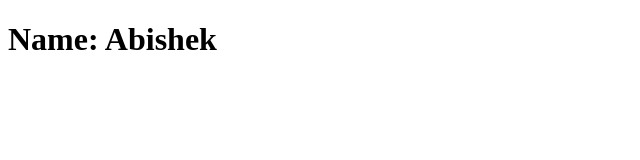
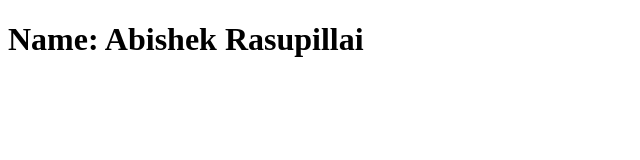
Before and after one commit to Abishek110604/Firsttry, a plain HTML site: page index.html in a window 1280 px wide. Shown: the whole page, without its empty margins (0-640 px from the left). Drawn offline with Linux system fonts and the light colour scheme.

Commit message:
fix : added my lastname

```diff
--- a/index.html
+++ b/index.html
@@ -6,7 +6,7 @@
     <title>Document</title>
 </head>
 <body>
-    <h1>Name: Abishek</h1>
+    <h1>Name: Abishek Rasupillai</h1>
 
 </body>
 </html>
```
